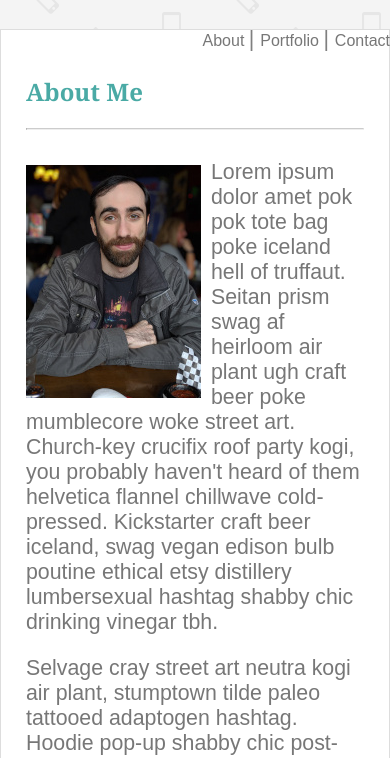
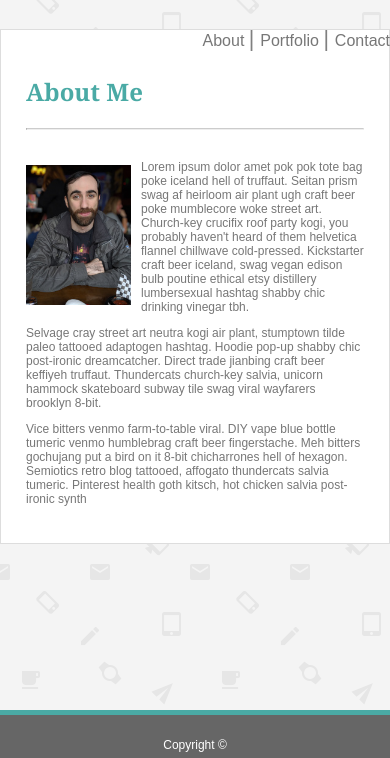
Before and after one commit to LandGod/Responsive-Portfolio, a plain HTML site: page index.html in a window 390 px wide. Shown: the part 86-844 px from the top of the page. Drawn offline with Linux system fonts and the light colour scheme.

Commit message:
Added a media query for viewports smaller than 600px at the bottom of style.css. Added css within media query such that the profile picture shrinks to 60% and the font size for the main section shrinks to 12px.

```diff
--- a/assets/css/style.css
+++ b/assets/css/style.css
@@ -199,3 +199,15 @@ footer p {
     right: calc(-50% + 31.765px);
     bottom: -20px;
 }
+
+@media (max-width: 600px) {
+    .profilePic {
+        width: calc(.6 * 175px);
+        height: calc(.6 * 233px);
+
+    }
+
+    #mainSection p {
+        font-size: 12px;
+    }
+}
```
